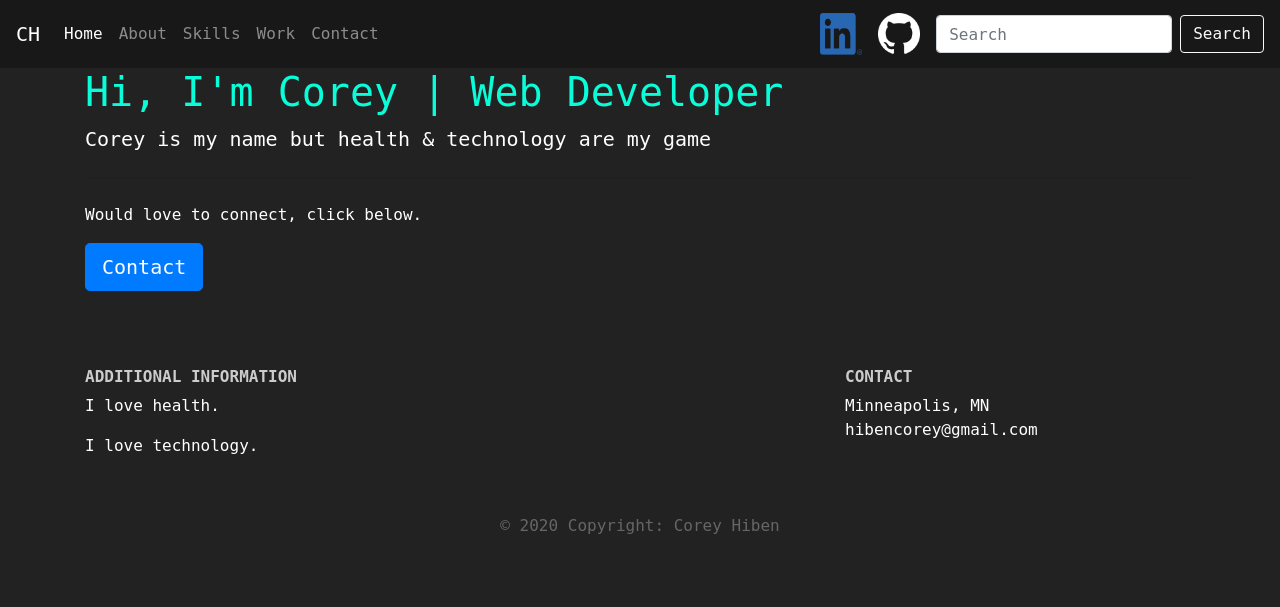
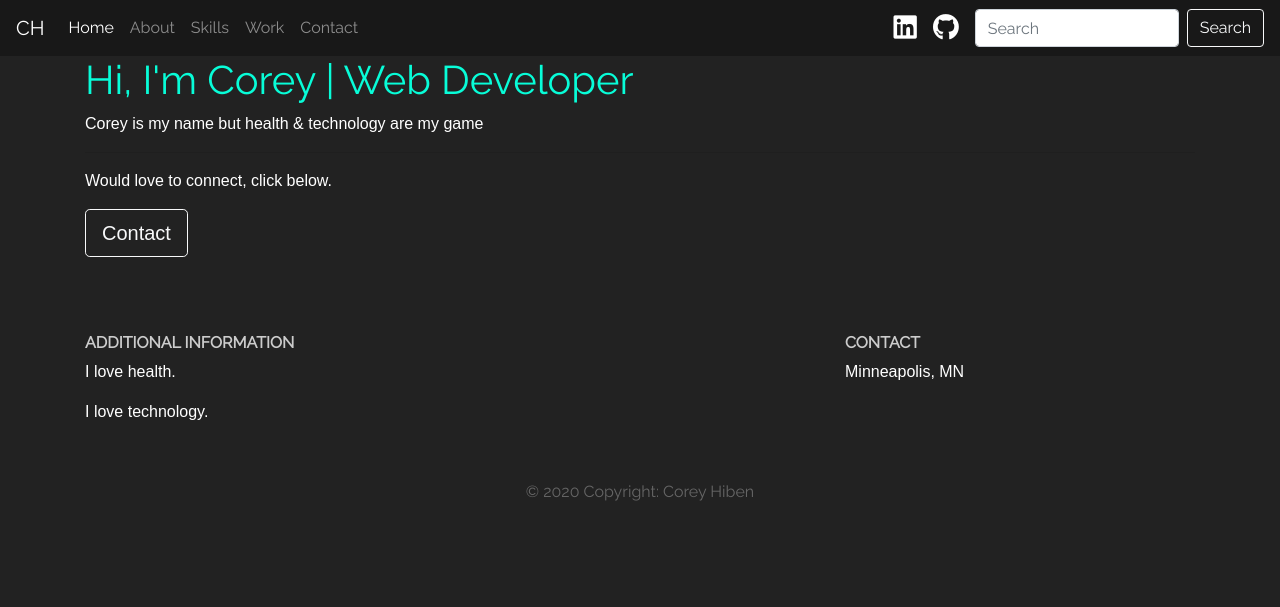
Before and after one commit to hibenca/Health-and-Technology-Website, a Flask app: page / in a window 1280 px wide. Shown: the top 607 px of the page. Run offline with Flask 2, Linux system fonts and the light colour scheme; some libraries are stand-ins or nearby versions.

Commit message:
Updated fonts

```diff
--- a/static/css/main.css
+++ b/static/css/main.css
@@ -1,13 +1,15 @@
 body {
-    font-family: "Raleway", monospace;
+  font-family: Raleway, Sans-Serif, cursive;
     background: #222;
 }
 
 h1 {
+    font-family: Raleway, "Times New Roman", serif;
     color: #08FDD8;
 }
 
 p {
+    font-family: Sans-Serif, cursive;
     color: #FFFFFF;
 }
 
@@ -16,6 +18,7 @@ p {
     padding: 1em;
     position: relative;
 }
+
 .feature-title {
     color: #333;
     font-size: 1.3rem;
@@ -23,6 +26,7 @@ p {
     margin-bottom: 20px;
     text-transform: uppercase;
 }
+
 .features img {
     -webkit-box-shadow: 1px 1px 4px rgba(0, 0, 0, 0.4);
     -moz-box-shadow: 1px 1px 4px rgba(0, 0, 0, 0.4);
@@ -35,6 +39,7 @@ p {
     color: #ccc;
     padding: 60px 0 30px;
 }
+
 .footer-copyright {
     color: #666;
     padding: 40px 0;
--- a/templates/base.html
+++ b/templates/base.html
@@ -2,18 +2,36 @@
 <html lang="en">
 <head>
     <meta charset="UTF-8">
+
+    <!-- Bootstrap CDN -->
     <link rel="stylesheet" href="https://stackpath.bootstrapcdn.com/bootstrap/4.4.1/css/bootstrap.min.css"
           integrity="sha384-Vkoo8x4CGsO3+Hhxv8T/Q5PaXtkKtu6ug5TOeNV6gBiFeWPGFN9MuhOf23Q9Ifjh"
           crossorigin="anonymous">
-    <link rel="stylesheet" type="text/css" href="/static/css/main.css">
+
+    <!-- Font Awesome CDN -->
+    <link rel="stylesheet" href="https://use.fontawesome.com/releases/v5.13.0/css/all.css"
+          integrity="sha384-Bfad6CLCknfcloXFOyFnlgtENryhrpZCe29RTifKEixXQZ38WheV+i/6YWSzkz3V" crossorigin="anonymous">
+
+    <!-- JavaScript -->
     <script src="/static/js/main.js"></script>
+
+    <!-- jQuery -->
     <script
             src="http://code.jquery.com/jquery-3.4.1.js"
             integrity="sha256-WpOohJOqMqqyKL9FccASB9O0KwACQJpFTUBLTYOVvVU="
             crossorigin="anonymous"></script>
+    <!-- Google Fonts -->
+    <link rel="stylesheet"
+          href="https://fonts.googleapis.com/css?family=Raleway">
+
+    <!-- CSS Stylesheets -->
+    <link rel="stylesheet" type="text/css" href="/static/css/main.css">
+
+
     {% block head %}{% endblock %}
 </head>
 
+<!-- Nav Bar -->
 <header>
     <nav class="navbar navbar-expand-lg navbar-dark" style="background-color: #181818">
         <a class="navbar-brand" href="./">CH</a>
@@ -43,10 +61,10 @@
                 </li>
             </ul>
             <a class="navbar-brand" href="https://www.linkedin.com/in/hibencorey/" target="_blank">
-                <img src="/static/LI-In-Bug.png" style="width: 42px;height: 42px;border: 0">
+                <i class="fab fa-linkedin fa-lg"></i>
             </a>
             <a class="navbar-brand" href="https://www.github.com/hibenca" target="_blank">
-                <img src="/static/GitHub-Mark-Light.png" style="width: 42px;height: 42px;border: 0">
+                <i class="fab fa-github fa-lg"></i>
             </a>
             <form class="form-inline my-2 my-lg-0">
                 <input class="form-control mr-sm-2" type="search" placeholder="Search" aria-label="Search">
@@ -59,7 +77,7 @@
 {% block body %}{% endblock %}
 
 
-
+<!-- Footer -->
 <footer class="page-footer">
     <div class="container">
         <div class="row">
@@ -71,12 +89,12 @@
             <div class="col-lg-4 col-md-4 col-sm-12">
                 <h6 class="text-uppercase font-weight-bold">Contact</h6>
                 <p>Minneapolis, MN
-      <br/>hibencorey@gmail.com
             </div>
         </div>
         <div class="footer-copyright text-center">© 2020 Copyright: Corey Hiben</div>
 </footer>
 
+<!-- jQuery -->
 <script src="https://code.jquery.com/jquery-3.4.1.slim.min.js"
         integrity="sha384-J6qa4849blE2+poT4WnyKhv5vZF5SrPo0iEjwBvKU7imGFAV0wwj1yYfoRSJoZ+n"
         crossorigin="anonymous"></script>
--- a/templates/index.html
+++ b/templates/index.html
@@ -8,11 +8,11 @@
     <body>
     <div class="container">
         <h1>Hi, I'm Corey | Web Developer</h1>
-            <p class="lead">Corey is my name but health & technology are my game</p>
-            <hr class="my-4">
+            <p>Corey is my name but health & technology are my game</p>
+            <hr>
             <p>Would love to connect, click below.</p>
-            <p class="lead">
-                <a class="btn btn-primary btn-lg" href="/contact" role="button">Contact</a>
+            <p>
+                <a class="btn btn-outline-light btn-lg" href="/contact" role="button">Contact</a>
             </p>
     </div>
     </body>
```
Also changed, not shown: static/GitHub-Mark-Light.png (deleted), static/LI-In-Bug.png (deleted), templates/about.html (indentation only). Lines whose indentation alone changed are shown as unchanged.
